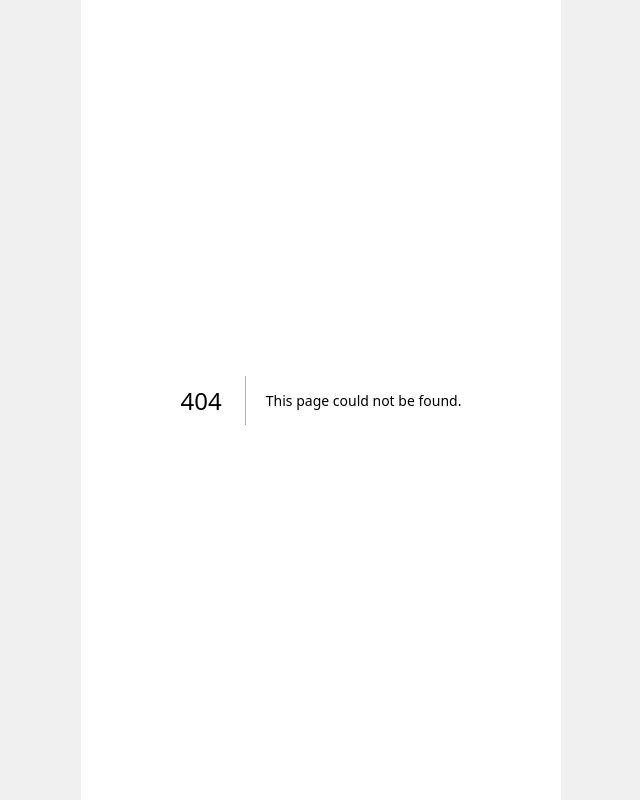
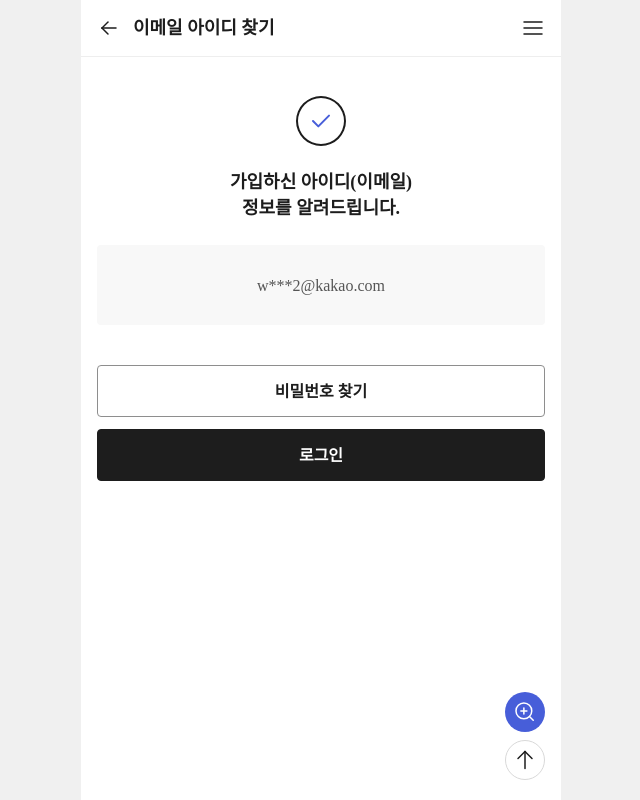
Before and after one commit to metamonster-dev/art-guide-run-client, a Next.js app: page /auth/find-id/complete in a window 1280 px wide. Before the commit this address had no page. Shown: the whole page, without its empty margins (319-959 px from the left). Built offline with nearby package versions, Linux system fonts and the light colour scheme; a web font is replaced by a local one.

Commit message:
publish: 이메일 찾기 페이지

```diff
--- /dev/null
+++ b/src/app/auth/find-id/complete/page.tsx
@@ -0,0 +1,55 @@
+import Link from "next/link";
+import Image from "next/image";
+import Header from "@/app/shared/components/layout/header";
+import Floating from "@/app/shared/components/layout/floating";
+
+const FindIdCompletePage = () => {
+  return (
+    <>
+      <div className="sticky_menu">
+        <Header title="이메일 아이디 찾기" isBack />
+      </div>
+
+      <div id="contents">
+        <Floating />
+
+        <div className="inner">
+          <div className="find_info_area">
+            <Image
+              src="/images/icon_complete.svg"
+              alt="이메일 아이디 찾기 결과 아이콘"
+              aria-hidden="true"
+              width={64}
+              height={64}
+            />
+            <p>
+              가입하신 아이디(이메일) <br />
+              정보를 알려드립니다.
+            </p>
+            <div className="email_info">
+              <span>w***2@kakao.com</span>
+            </div>
+          </div>
+          <div className="pb_80">
+            <div className="input_list_area gap_12">
+              <Link
+                href="/auth/find-pw"
+                className="btn btn_style02 btn_size_52"
+              >
+                비밀번호 찾기
+              </Link>
+              <Link
+                href="/auth/login"
+                className="btn btn_style01 btn_size_52"
+              >
+                로그인
+              </Link>
+            </div>
+          </div>
+        </div>
+      </div>
+    </>
+  );
+};
+
+export default FindIdCompletePage;
--- a/src/app/shared/components/layout/floating.tsx
+++ b/src/app/shared/components/layout/floating.tsx
@@ -4,13 +4,13 @@ import { useEffect, useState } from "react";
 import $ from "jquery";
 
 interface FloatingProps {
-  className?: string;
+  bottom?: number;
 }
 interface CustomStyle extends CSSStyleDeclaration {
   zoom?: string | number;
 }
 
-const Floating = ({ className }: FloatingProps) => {
+const Floating = ({ bottom }: FloatingProps) => {
   const [floatingShow, setFloatingShow] = useState(true);
   const [zoomsActive, setZoomsActive] = useState(false);
   const [zoomLevel, setZoomLevel] = useState(1);
@@ -72,7 +72,7 @@ const Floating = ({ className }: FloatingProps) => {
   }, []);
 
   return (
-    <div id="floating_menu" className={`${floatingShow ? "show" : ""} ${className ?? ""}`}>
+    <div id="floating_menu" className={`${floatingShow ? "show" : ""} ${bottom ? `b_${bottom}` : ""}`}>
       <div className={`zoom_area ${zoomsActive ? "active" : ""}`}>
         <button type="button" className="zoom_btn" onClick={() => setZoomsActive((state) => !state)}>
           <span className="hidden_text">{zoomsActive ? "화면 확대/축소 선택 닫기" : "화면 확대/축소 선택 열기"}</span>
--- a/src/app/shared/components/layout/header.tsx
+++ b/src/app/shared/components/layout/header.tsx
@@ -1,6 +1,6 @@
 "use client";
 
-import { useState } from "react";
+import { useEffect, useState } from "react";
 import Link from "next/link";
 import { useRouter } from "next/navigation";
 import $ from "jquery";
@@ -28,8 +28,58 @@ const Header = ({
   };
   const onMenuClose = () => {
     setMenuShow(false);
-    $("#contents a, #contents button, #contents input").eq(0).focus();
+    $("#header .menu_btn").focus();
   };
+
+  useEffect(() => {
+    // depth01 focus & click
+    $("#m_menu .gnb > ul > li > button").on("click focus", function () {
+      $(this).parent().addClass("active").siblings().removeClass("active");
+    });
+
+    // 메뉴 Tab 이동 제어
+    $("#contents a, #contents button, #contents input")
+      .eq(0)
+      .on("keydown", function (e) {
+        if (
+          $("#m_menu").css("display") === "block" &&
+          e.shiftKey &&
+          e.key === "Tab"
+        ) {
+          e.preventDefault();
+          $("#header .menu_btn").focus();
+        }
+      });
+    $("#header .menu_btn").on("keydown", function (e) {
+      if (!$("#m_menu").hasClass("show") && !e.shiftKey && e.key === "Tab") {
+        e.preventDefault();
+        if ($(".sticky_menu .tab_area").length > 0)
+          $(".sticky_menu .tab_area button, .sticky_menu .tab_area a")
+            .first()
+            .focus();
+        else $("#contents a, #contents button, #contents input").eq(0).focus();
+      }
+    });
+    $("#m_menu .back_btn").on("keydown", function (e) {
+      if (e.shiftKey && e.key === "Tab") {
+        e.preventDefault();
+        $("#m_menu .gnb > ul > li")
+          .last()
+          .addClass("active")
+          .siblings()
+          .removeClass("active");
+        $("#m_menu .gnb > ul > li > button").last().focus();
+      }
+    });
+    $("#m_menu a, #m_menu button")
+      .last()
+      .on("keydown", function (e) {
+        if (!e.shiftKey && e.key === "Tab") {
+          e.preventDefault();
+          $("#m_menu .back_btn").focus();
+        }
+      });
+  }, []);
 
   return (
     <>
```
Also changed, not shown: src/app/auth/find-id/page.tsx (added, +56 -0 lines), src/app/auth/find_id/page.tsx (deleted, +0 -21 lines).
